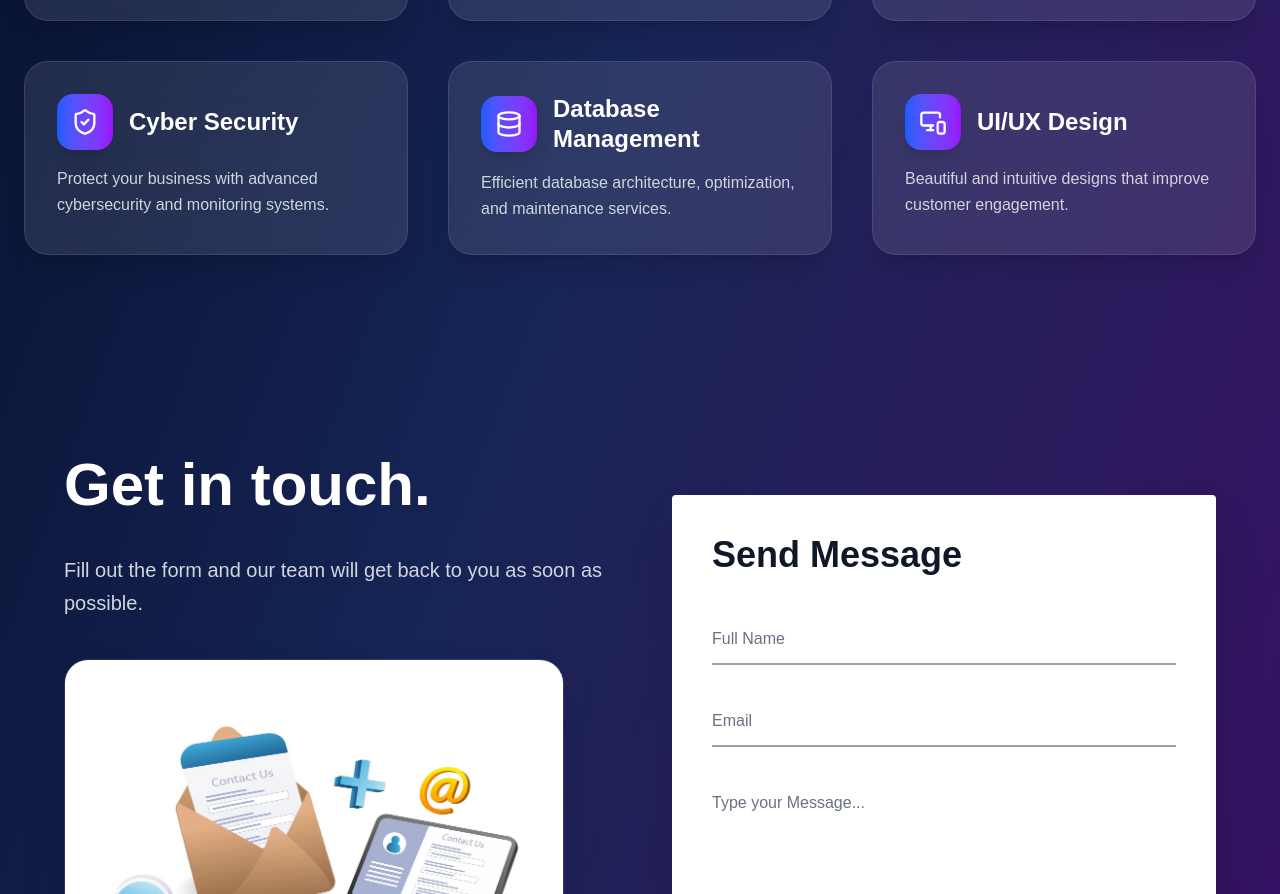
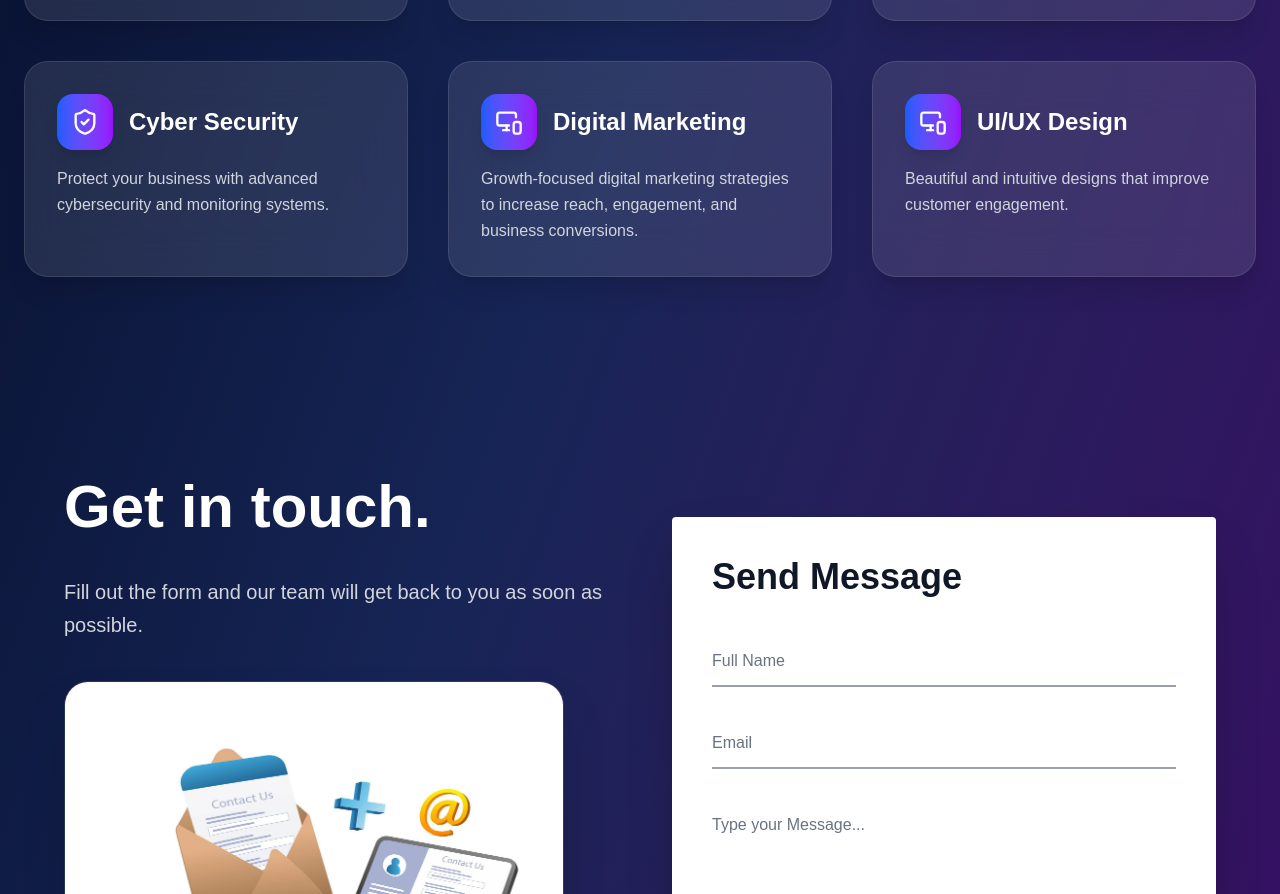
Before and after one commit to vijitibu/nexora-solutions-landing-page, a Next.js app: page /services in a window 1280 px wide. Shown: the part 1768-2662 px from the top of the page. Built offline with nearby package versions, Linux system fonts and the light colour scheme.

Commit message:
Updated service page

```diff
--- a/src/data/features.ts
+++ b/src/data/features.ts
@@ -88,10 +88,10 @@ export const serviceFeatures: ServiceFeature[] = [
   },
   {
     id: 5,
-    title: "Database Management",
+    title: "Digital Marketing",
     description:
-      "Efficient database architecture, optimization, and maintenance services.",
-    icon: Database,
+      "Growth-focused digital marketing strategies to increase reach, engagement, and business conversions.",
+    icon: MonitorSmartphone,
   },
   {
     id: 6,
--- a/src/data/services.ts
+++ b/src/data/services.ts
@@ -42,10 +42,10 @@ export const services = [
     icon: ShieldCheck,
   },
   {
-    title: "Database Management",
+    title: "Digital Marketing",
     description:
-      "Efficient database architecture, optimization, and maintenance services.",
-    icon: Database,
+      "Growth-focused digital marketing strategies to increase reach, engagement, and business conversions.",
+    icon: MonitorSmartphone,
   },
   {
     title: "UI/UX Design",
```
